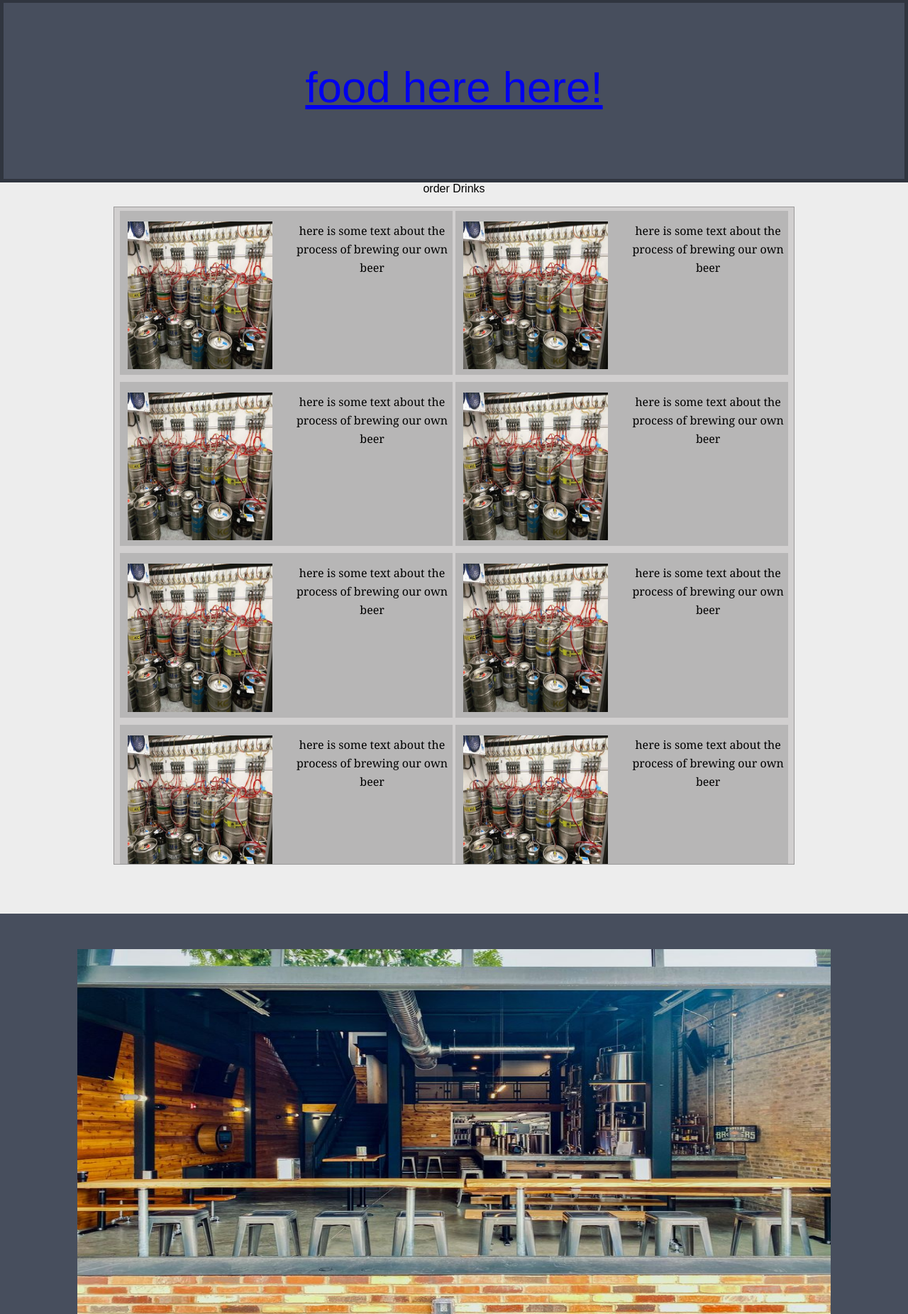
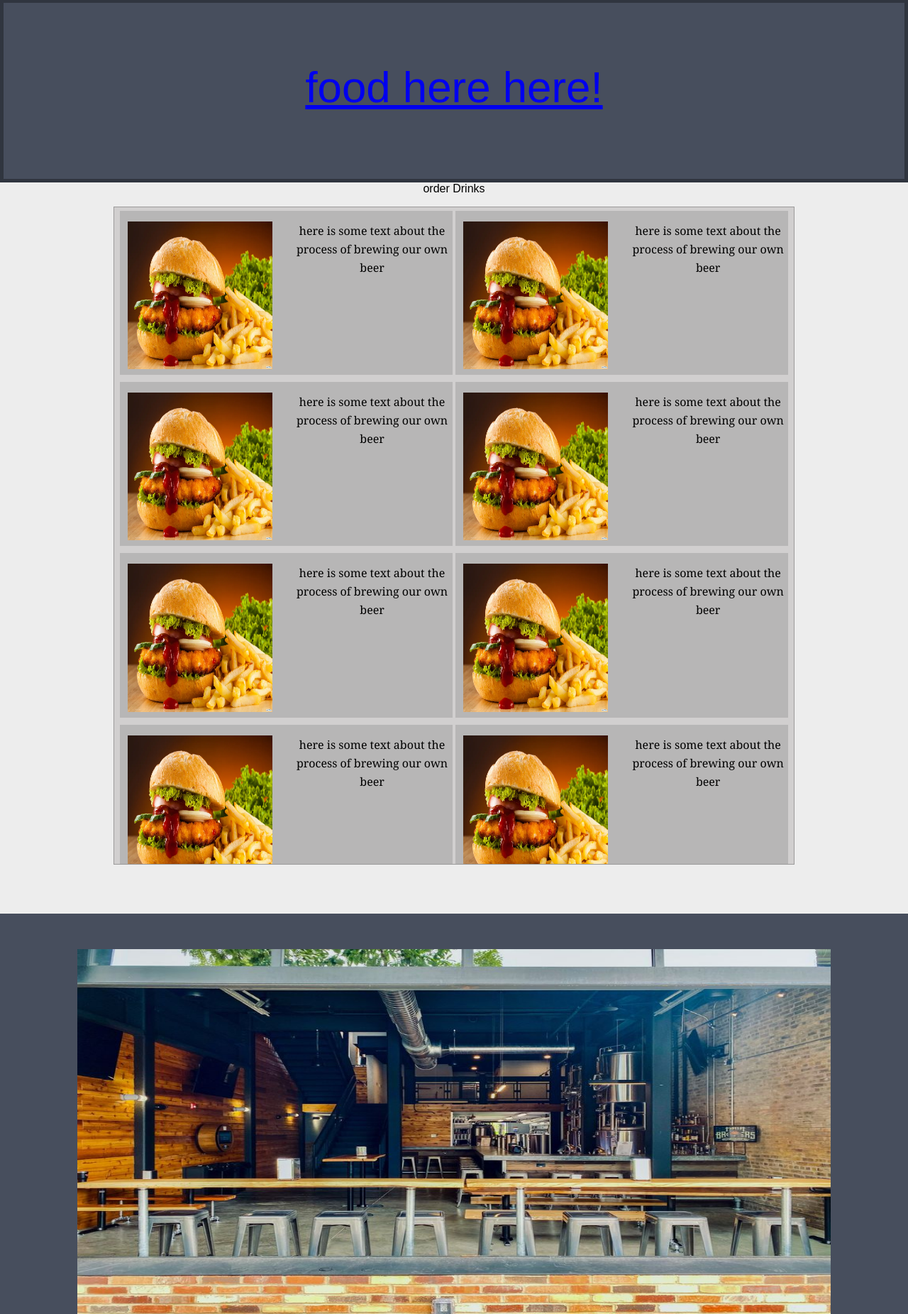
Before and after one commit to niranma/Fiala, a PHP site: page / in a window 1280 px wide. Shown: the part 345-2196 px from the top of the page at 71% size. Run offline with PHP 8.4, Linux system fonts and the light colour scheme.

Commit message:
changed placeholder img

```diff
--- a/index.php
+++ b/index.php
@@ -41,7 +41,7 @@
                 <!-- row 1      item1 -->
                 <div class="row food_item">
                       <div class="food_img" style="padding-top: 15;">
-                        <img src="Fialas3.jpg" alt="John" style="width:90% ; height:90%;">
+                        <img src="food_placeholder.webp" alt="John" style="width:90% ; height:90%;">
                         <p style="width: 100%; padding-top: 15;">here is some text about the process of brewing our own beer</p>
                       </div>
                   </div>
@@ -49,7 +49,7 @@
                   <!-- row 1      item2 -->
                   <div class="row food_item">
                       <div class="food_img" style="padding-top: 15;">
-                        <img src="Fialas3.jpg" alt="John" style="width:90% ; height:90%;">
+                        <img src="food_placeholder.webp" alt="John" style="width:90% ; height:90%;">
                         <p style="width: 100%; padding-top: 15;">here is some text about the process of brewing our own beer</p>
                       </div>
                   </div>
@@ -57,7 +57,7 @@
                   <!-- row 2      item1 -->
                   <div class="row food_item">
                       <div class="food_img" style="padding-top: 15;">
-                        <img src="Fialas3.jpg" alt="John" style="width:90% ; height:90%;">
+                        <img src="food_placeholder.webp" alt="John" style="width:90% ; height:90%;">
                         <p style="width: 100%; padding-top: 15;">here is some text about the process of brewing our own beer</p>
                       </div>
                   </div>
@@ -65,7 +65,7 @@
                   <!-- row 2      item2 -->
                   <div class="row food_item">
                       <div class="food_img" style="padding-top: 15;">
-                        <img src="Fialas3.jpg" alt="John" style="width:90% ; height:90%;">
+                        <img src="food_placeholder.webp" alt="John" style="width:90% ; height:90%;">
                         <p style="width: 100%; padding-top: 15;">here is some text about the process of brewing our own beer</p>
                       </div>
                   </div>
@@ -73,7 +73,7 @@
                   <!-- row 3      item1 -->
                   <div class="row food_item">
                       <div class="food_img" style="padding-top: 15;">
-                        <img src="Fialas3.jpg" alt="John" style="width:90% ; height:90%;">
+                        <img src="food_placeholder.webp" alt="John" style="width:90% ; height:90%;">
                         <p style="width: 100%; padding-top: 15;">here is some text about the process of brewing our own beer</p>
                       </div>
                   </div>
@@ -81,7 +81,7 @@
                   <!-- row 3      item2 -->
                   <div class="row food_item">
                       <div class="food_img" style="padding-top: 15;">
-                        <img src="Fialas3.jpg" alt="John" style="width:90% ; height:90%;">
+                        <img src="food_placeholder.webp" alt="John" style="width:90% ; height:90%;">
                         <p style="width: 100%; padding-top: 15;">here is some text about the process of brewing our own beer</p>
                       </div>
                   </div>
@@ -89,7 +89,7 @@
                   <!-- row 4      item1 -->
                   <div class="row food_item">
                       <div class="food_img" style="padding-top: 15;">
-                        <img src="Fialas3.jpg" alt="John" style="width:90% ; height:90%;">
+                        <img src="food_placeholder.webp" alt="John" style="width:90% ; height:90%;">
                         <p style="width: 100%; padding-top: 15;">here is some text about the process of brewing our own beer</p>
                       </div>
                   </div>
@@ -97,7 +97,7 @@
                   <!-- row 4      item2 -->
                   <div class="row food_item">
                       <div class="food_img" style="padding-top: 15;">
-                        <img src="Fialas3.jpg" alt="John" style="width:90% ; height:90%;">
+                        <img src="food_placeholder.webp" alt="John" style="width:90% ; height:90%;">
                         <p style="width: 100%; padding-top: 15;">here is some text about the process of brewing our own beer</p>
                       </div>
                   </div>
@@ -105,7 +105,7 @@
                   <!-- row 5      item1 -->
                   <div class="row food_item">
                       <div class="food_img" style="padding-top: 15;">
-                        <img src="Fialas3.jpg" alt="John" style="width:90% ; height:90%;">
+                        <img src="food_placeholder.webp" alt="John" style="width:90% ; height:90%;">
                         <p style="width: 100%; padding-top: 15;">here is some text about the process of brewing our own beer</p>
                       </div>
                   </div>
@@ -113,7 +113,7 @@
                   <!-- row 5      item2 -->
                   <div class="row food_item">
                       <div class="food_img" style="padding-top: 15;">
-                        <img src="Fialas3.jpg" alt="John" style="width:90% ; height:90%;">
+                        <img src="food_placeholder.webp" alt="John" style="width:90% ; height:90%;">
                         <p style="width: 100%; padding-top: 15;">here is some text about the process of brewing our own beer</p>
                       </div>
                   </div>
```
Also changed, not shown: food_placeholder.webp (added).
